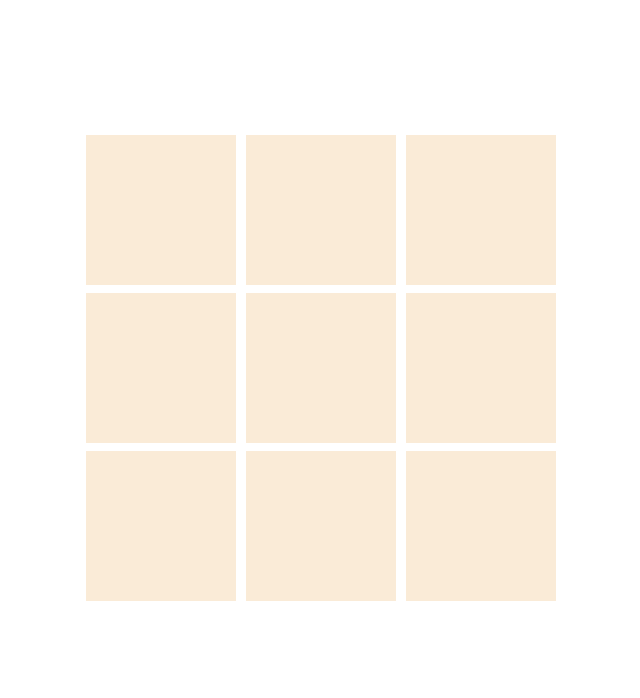
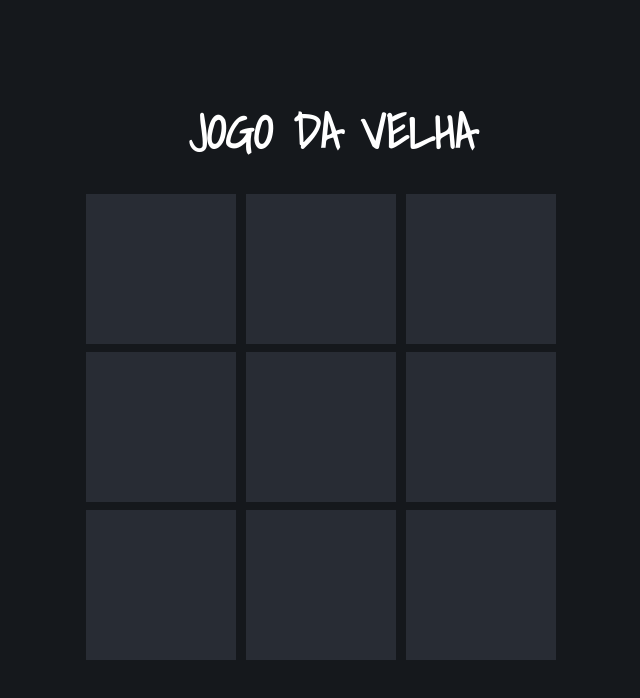
Before and after one commit to rodhenr/Jogo-da-Velha, a React (Create React App) app: page / in a window 1280 px wide. Shown: the top 698 px of the page, without its empty margins (309-949 px from the left). Built offline with nearby package versions, Linux system fonts and the light colour scheme.

Commit message:
Mudanças no CSS

```diff
--- a/public/index.html
+++ b/public/index.html
@@ -10,34 +10,15 @@
       content="Web site created using create-react-app"
     />
     <link rel="apple-touch-icon" href="%PUBLIC_URL%/logo192.png" />
-    <!--
-      manifest.json provides metadata used when your web app is installed on a
-      user's mobile device or desktop. See https://developers.google.com/web/fundamentals/web-app-manifest/
-    -->
     <link rel="manifest" href="%PUBLIC_URL%/manifest.json" />
-    <!--
-      Notice the use of %PUBLIC_URL% in the tags above.
-      It will be replaced with the URL of the `public` folder during the build.
-      Only files inside the `public` folder can be referenced from the HTML.
-
-      Unlike "/favicon.ico" or "favicon.ico", "%PUBLIC_URL%/favicon.ico" will
-      work correctly both with client-side routing and a non-root public URL.
-      Learn how to configure a non-root public URL by running `npm run build`.
-    -->
-    <title>React App</title>
+    <link
+      href="https://fonts.googleapis.com/css2?family=Shadows+Into+Light&display=swap"
+      rel="stylesheet"
+    />
+    <title>Jogo da Velha</title>
   </head>
   <body>
     <noscript>You need to enable JavaScript to run this app.</noscript>
     <div id="root"></div>
-    <!--
-      This HTML file is a template.
-      If you open it directly in the browser, you will see an empty page.
-
-      You can add webfonts, meta tags, or analytics to this file.
-      The build step will place the bundled scripts into the <body> tag.
-
-      To begin the development, run `npm start` or `yarn start`.
-      To create a production bundle, use `npm run build` or `yarn build`.
-    -->
   </body>
 </html>
--- a/src/App.tsx
+++ b/src/App.tsx
@@ -69,15 +69,12 @@ function App() {
   }
 
   return (
-    <div className="aaa">
-      <div className="container">
+    <div className="container">
+      <h1>JOGO DA VELHA</h1>
+      <div className="jogo">
         {quadrado.map((i, key) => {
           return (
-            <div
-              className="container-quadrado"
-              key={key}
-              onClick={() => play(key)}
-            >
+            <div className="quadrado" key={key} onClick={() => play(key)}>
               <span>{i}</span>
             </div>
           );
@@ -90,7 +87,7 @@ function App() {
           </div>
         ) : turno === 9 ? (
           <div>
-            <p>EMPATE!</p>
+            <p>O JOGO TERMINOU EMPATADO!</p>
           </div>
         ) : (
           ""
--- a/src/index.css
+++ b/src/index.css
@@ -1,4 +1,5 @@
 body {
+  background-color: #15181c;
   margin: 0;
   font-family: -apple-system, BlinkMacSystemFont, 'Segoe UI', 'Roboto', 'Oxygen',
     'Ubuntu', 'Cantarell', 'Fira Sans', 'Droid Sans', 'Helvetica Neue',
--- a/src/styles/App.scss
+++ b/src/styles/App.scss
@@ -1,13 +1,20 @@
-.aaa {
+.container {
   align-items: center;
   display: flex;
   flex-direction: column;
-  gap: 2rem;
+  gap: 1.5rem;
   height: 100vh;
   justify-content: center;
+
+  h1 {
+    color: #fff;
+    font-family: "Shadows Into Light", cursive;
+    font-size: 3rem;
+    margin: 0;
+  }
 }
 
-.container {
+.jogo {
   display: grid;
   gap: 0.5rem 0;
   grid-template-columns: repeat(3, 160px);
@@ -15,36 +22,46 @@
   width: 500px;
 }
 
-.container-quadrado {
+.quadrado {
   align-items: center;
-  background-color: antiquewhite;
+  background-color: #282c34;
   cursor: pointer;
   display: flex;
-  font-size: 8rem;
+  font-size: 6rem;
   justify-content: center;
   height: 150px;
   width: 150px;
 
+  &:hover {
+    background-color: #434a56;
+  }
+
   span {
-      color: green;
+    color: #fff;
   }
 }
 
 .mensagem {
-  font-size: 2rem;
+  font-size: 1.7rem;
 
   p {
+    color: #fff;
     margin: 0;
   }
 }
 
 .reiniciar {
   button {
-    background-color: red;
+    background-color: #152139;
     border: none;
     color: #fff;
     cursor: pointer;
-    height: 30px;
-    width: 180px;
+    font-size: 0.7rem;
+    height: 35px;
+    width: 160px;
+
+    &:hover {
+      background-color: #283f6d;
+    }
   }
 }
```
